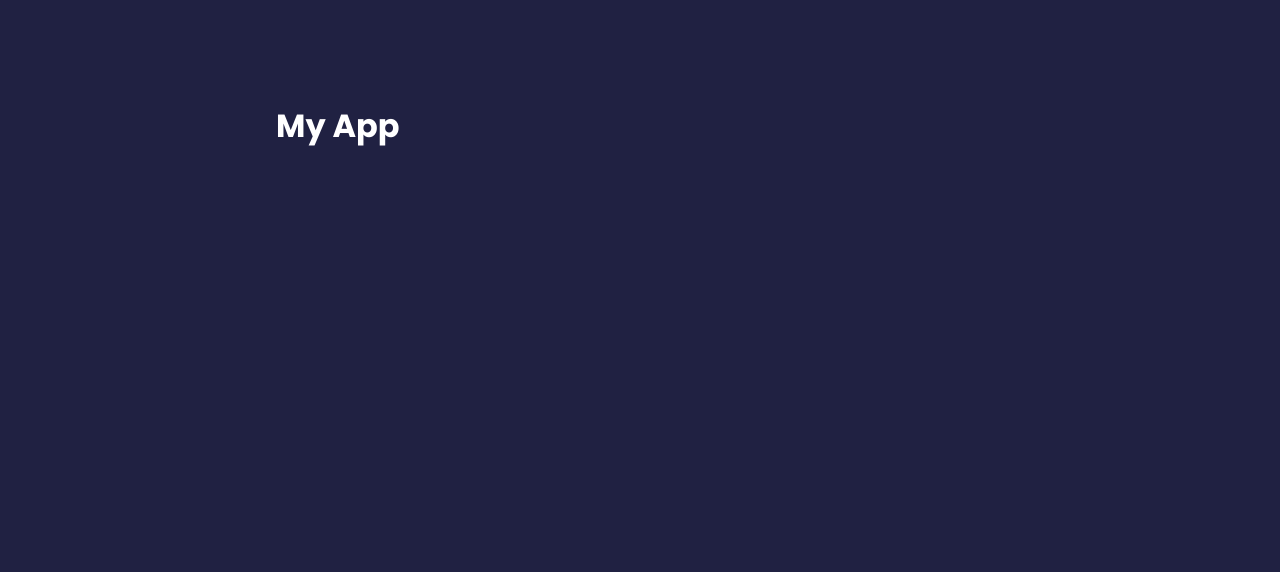
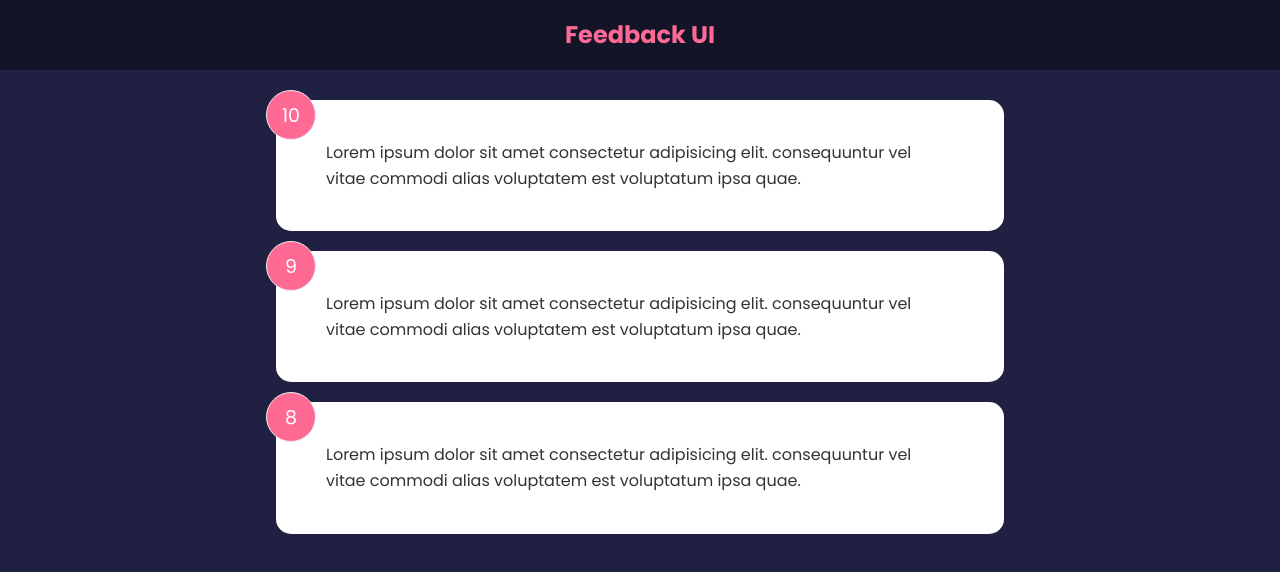
Before and after one commit to Dinul7/feedback-app, a React (Create React App) app: page / in a window 1280 px wide. Shown: the top 572 px of the page. Built offline with nearby package versions, Linux system fonts and the light colour scheme.

Commit message:
card
defaultProps deprecated

```diff
--- a/src/App.js
+++ b/src/App.js
@@ -1,23 +1,15 @@
+import { useState } from "react";
 import Header from "./components/Header";
-import FeedbackItem from "./components/FeedbackItem";
-
-// function App() {
-//   return (
-//     <>
-//       <Header />
-//       <div className="container">
-//         <FeedbackItem></FeedbackItem>
-//       </div>
-//     </>
-//   );
-// }
+import FeedbackList from "./components/FeedbackList";
+import FeedbackData from "./data/FeedbackData";
 
 function App() {
+  const [feedback, setFeedBack] = useState(FeedbackData);
   return (
     <>
       <Header />
       <div className="container">
-        <h1>My App</h1>
+        <FeedbackList feedback={feedback} />
       </div>
     </>
   );
--- a/src/components/FeedbackItem.jsx
+++ b/src/components/FeedbackItem.jsx
@@ -1,15 +1,11 @@
-import React from "react";
-import { useState } from "react";
+import Card from "./shared/Card";
 
-function FeedbackItem() {
-  const [rating, setRating] = useState(7);
-  const [text, setText] = useState("This is an example a feedback item");
-
+function FeedbackItem({ item }) {
   return (
-    <div className="card">
-      <div className="num-display">{rating}</div>
-      <div className="text-display">{text}</div>
-    </div>
+    <Card>
+      <div className="num-display">{item.rating}</div>
+      <div className="text-display">{item.text}</div>
+    </Card>
   );
 }
 
--- /dev/null
+++ b/src/components/FeedbackList.jsx
@@ -0,0 +1,16 @@
+import FeedbackItem from "./FeedbackItem";
+
+function FeedbackList({ feedback }) {
+  if (!feedback || feedback.length === 0) {
+    return <p>No feedback yet</p>;
+  }
+  return (
+    <div className="feedback-list">
+      {feedback.map((item) => (
+        <FeedbackItem key={item.id} item={item} />
+      ))}
+    </div>
+  );
+}
+
+export default FeedbackList;
--- a/src/components/Header.jsx
+++ b/src/components/Header.jsx
@@ -1,6 +1,10 @@
 import PropTypes from "prop-types";
 
-function Header({ text, bgColor, textColor }) {
+function Header({
+  text = "Feedback UI",
+  bgColor = "rgba(0,0,0,0.4)",
+  textColor = "#ff6a95",
+}) {
   console.log(text);
   const headerStyles = {
     backgroundColor: bgColor,
@@ -16,12 +20,6 @@
   );
 }
 
-Header.defaultProps = {
-  text: "Feedback UI",
-  bgColor: "rgba(0,0,0,0.4)",
-  textColor: "#ff6a95",
-};
-
 Header.propTypes = {
   text: PropTypes.string,
   bgColor: PropTypes.string,
--- /dev/null
+++ b/src/components/shared/Card.jsx
@@ -0,0 +1,5 @@
+function Card({ children }) {
+  return <div className="card">{children}</div>;
+}
+
+export default Card;
--- /dev/null
+++ b/src/data/FeedbackData.js
@@ -0,0 +1,19 @@
+const FeedbackData = [
+  {
+    id: 1,
+    rating: 10,
+    text: "Lorem ipsum dolor sit amet consectetur adipisicing elit. consequuntur vel vitae commodi alias voluptatem est voluptatum ipsa quae.",
+  },
+  {
+    id: 2,
+    rating: 9,
+    text: "Lorem ipsum dolor sit amet consectetur adipisicing elit. consequuntur vel vitae commodi alias voluptatem est voluptatum ipsa quae.",
+  },
+  {
+    id: 3,
+    rating: 8,
+    text: "Lorem ipsum dolor sit amet consectetur adipisicing elit. consequuntur vel vitae commodi alias voluptatem est voluptatum ipsa quae.",
+  },
+];
+
+export default FeedbackData;
```
